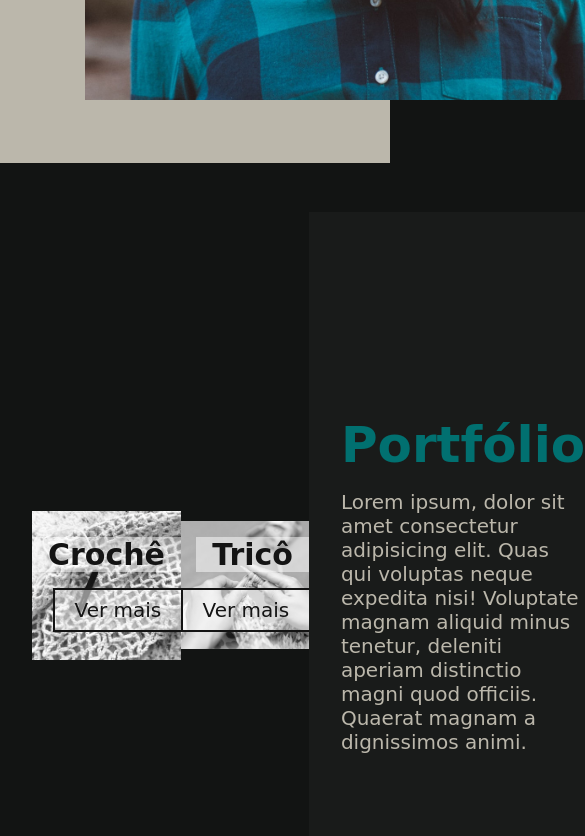
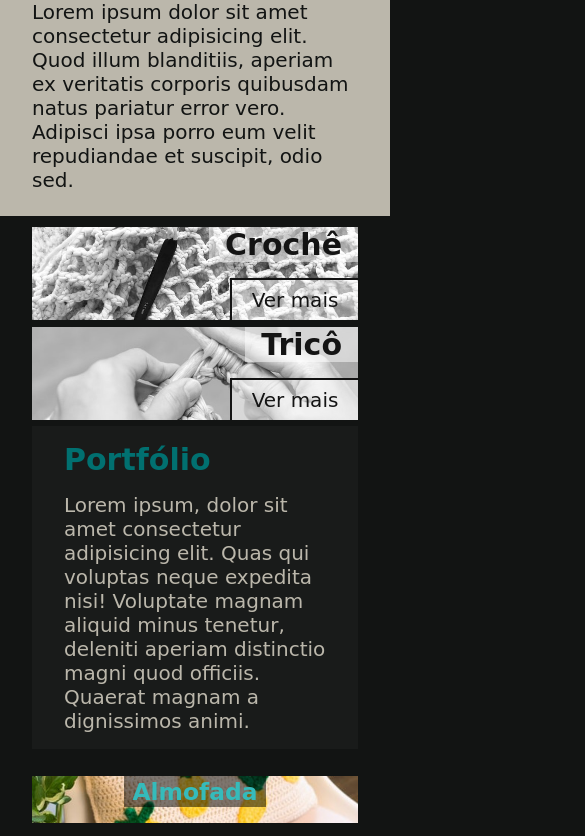
Before and after one commit to szlima/atelie-bele, a plain HTML site: page index.html in a window 390 px wide. Shown: the part 681-1517 px from the top of the page, 585 px wide, since content can reach past the window. Drawn offline with Linux system fonts and the light colour scheme; a web font is replaced by a local one.

Commit message:
Adicionando responsividade

```diff
--- a/sass/_mixins.scss
+++ b/sass/_mixins.scss
@@ -32,3 +32,22 @@
         background-image: linear-gradient(variaveis.$cor-clara-transparente, variaveis.$cor-clara-transparente), url('../img/#{$arq}');
     }
 }
+
+
+@mixin media-tam-grd{
+    @media only screen and (max-width: 959px){
+        @content;
+    }
+}
+
+@mixin media-tam-med{
+    @media only screen and (max-width: 767px){
+        @content;
+    }
+}
+
+@mixin media-tam-pqn{
+    @media only screen and (max-width: 476px){
+        @content;
+    }
+}
--- a/sass/style.scss
+++ b/sass/style.scss
@@ -25,6 +25,14 @@ body{
 
     h1{
         font-size: 250%;
+
+        @include mixins.media-tam-grd{
+            font-size: 200%;
+        }
+
+        @include mixins.media-tam-pqn{
+            font-size: 150%;
+        }
     }
 
     h1, h2, h3{
@@ -37,6 +45,12 @@ body{
         @include mixins.flex-center;
         justify-content: space-between;
         height: 15vh;
+
+        @include mixins.media-tam-med{
+            flex-direction: column;
+            justify-content: center;
+            height: 25vh;
+        }
 
         h1{
             margin: 0;
@@ -70,13 +84,26 @@ body{
         @include mixins.flex-center;
         height: 85vh;
 
+        @include mixins.media-tam-med{
+            height: auto;
+        }
+
         &-container{
             @include mixins.container;
             @include mixins.flex-center;
+
+            @include mixins.media-tam-med{
+                flex-direction: column-reverse;
+            }
         }
 
         &-card{
             width: 50%;
+
+            @include mixins.media-tam-med{
+                width: 100%;
+                margin: 1rem;
+            }
         }
 
         &-descricao{
@@ -92,6 +119,11 @@ body{
 
             img{
                 height: 70vh;
+
+                @include mixins.media-tam-med{
+                    height: auto;
+                    width: 100%;
+                }
             }
         }
     }
@@ -102,11 +134,26 @@ body{
         justify-content: space-around;
         height: 100vh;
 
+        @include mixins.media-tam-med{
+            height: auto;
+            flex-direction: column;
+        }
+
         &-card{
             @include mixins.flex-center;
             flex-direction: column;
             width: 350px;
             height: 350px;
+
+            @include mixins.media-tam-med{
+                width: 100%;
+                margin: 1rem 0;
+            }
+
+            @include mixins.media-tam-pqn{
+                height: auto;
+                margin: .2rem 0;
+            }
 
             &-1, &-2{
                 align-items: end;
@@ -134,6 +181,10 @@ body{
                 padding: .5rem 1rem;
                 width: 8rem;
                 text-align: center;
+
+                @include mixins.media-tam-pqn{
+                    border-bottom: 0;
+                }
 
                 color: variaveis.$cor-escura-principal;
                 background-color: variaveis.$cor-clara-transparente;
@@ -173,6 +224,15 @@ body{
             @include mixins.flex-center;
             align-items: end;
 
+            @include mixins.media-tam-med{
+                width: 100%;
+            }
+
+            @include mixins.media-tam-pqn{
+                height: auto;
+                margin: .5rem 0;
+            }
+
             &-titulo{
                 text-align: center;
                 padding: .1rem .5rem;
@@ -207,6 +267,10 @@ body{
                 margin: 0 1rem;
                 font-size: 2.5rem;
 
+                @include mixins.media-tam-pqn{
+                    font-size: 2rem;
+                }
+
                 &:hover{
                     color: variaveis.$cor-destaque-secundaria;
                 }
@@ -228,5 +292,4 @@ body{
             }
         }
     }
-
 }
```
Also changed, not shown: css/style.css, 1 other file.
